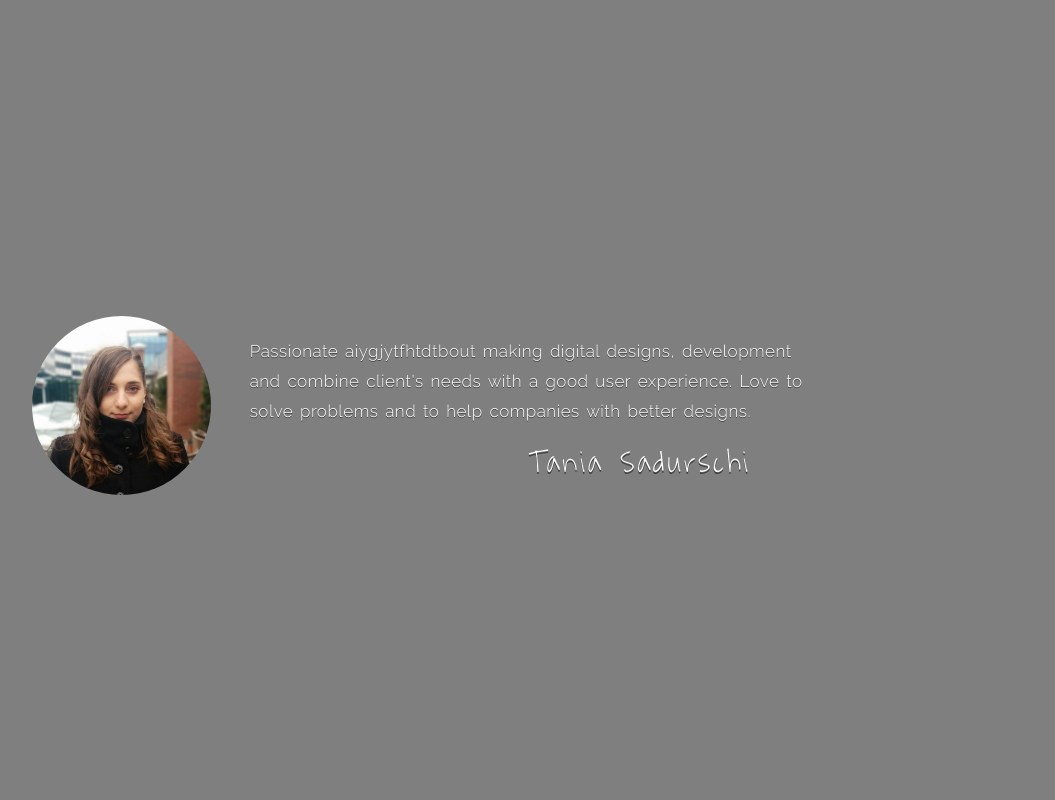
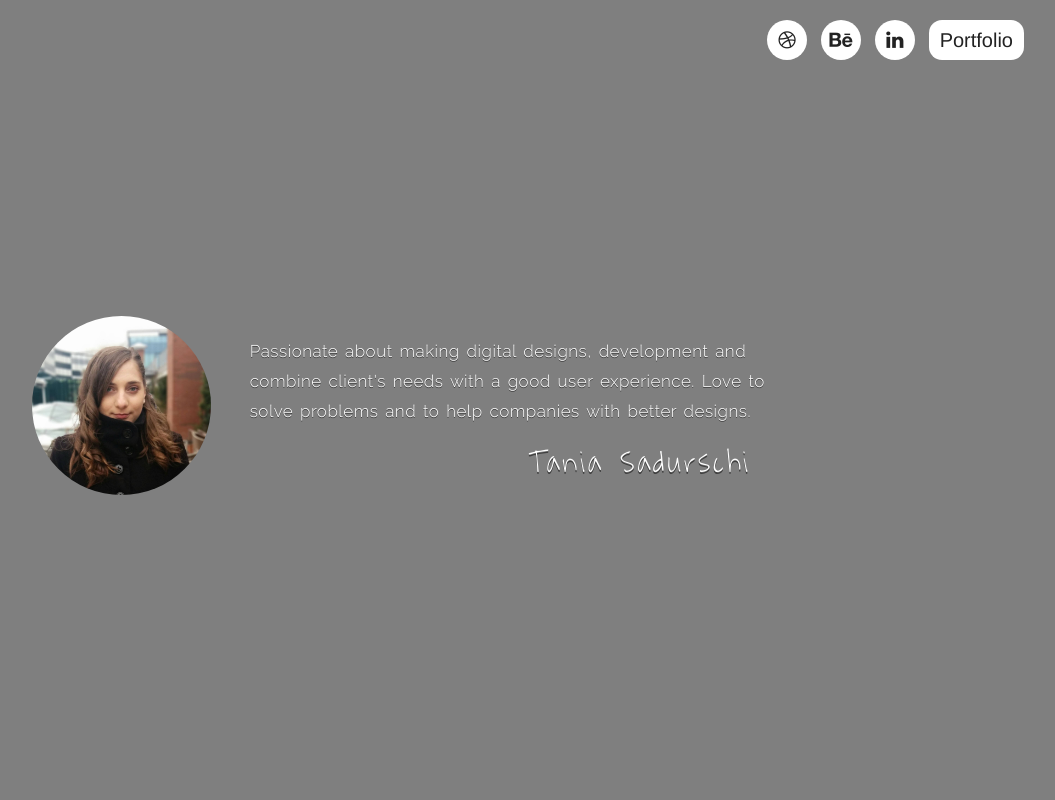
Before and after one commit to tanialaurasa/blog, a plain HTML site: page index.html in a window 1280 px wide. Shown: the top 800 px of the page, without its empty margins (221-1276 px from the left). Drawn offline with Linux system fonts and the light colour scheme.

Commit message:
Added on header, social media and portfolio buttons, and on 'post page', back button on avatar to homepage.

```diff
--- a/css/style.css
+++ b/css/style.css
@@ -103,12 +103,59 @@
 }
 
 .post-link:hover .title-post {
-  opacity: 0.5;
+  color: #ac897d;
+  text-shadow: 0 0.05em 0 rgba(80, 18, 18, 0.5);
 }
 
 a:hover {
   text-decoration: none;
 }
+
+p {
+  margin: 0 0 10px;
+  font-size: 19px;
+}
+
+ul.social-buttons {
+    margin-bottom: 0;
+    text-align: center;
+    float: right;
+}
+
+ul.social-buttons li a {
+    display: block;
+    width: 40px;
+    height: 40px;
+    border-radius: 100%;
+    font-size: 20px;
+    line-height: 40px;
+    outline: 0;
+    color: #222;
+    background-color: #fff;
+    -webkit-transition: all .3s;
+    -moz-transition: all .3s;
+    transition: all .3s;
+}
+
+ul.social-buttons li a:hover,
+ul.social-buttons li a:focus,
+ul.social-buttons li a:active {
+    background-color: #855c4e;
+}
+
+.list-inline {
+  position: absolute;
+  top: 20px;
+  right: 30px;
+}
+
+.portfolio.box {
+  display: inline-table;
+  border-radius: 13px;
+  padding: 0 11px;
+}
+
+/**** This is for Post ****/
 
 .header-post {
   height: auto;
@@ -137,7 +184,25 @@ a:hover {
   padding: 24px 0 24px 0;
 }
 
-p {
-  margin: 0 0 10px;
-  font-size: 19px;
+.img-relative {
+  position: relative;
 }
+
+.hover-back {
+  background-color: #e19972;
+  position: absolute;
+  height: 100%;
+  width: 100%;
+  opacity: 0;
+  border-radius: 50%;
+}
+
+.hover-back:hover {
+  opacity: 0.15;
+  cursor: pointer;
+}
+
+/*Shift < - select litera
+Shift alt < - select words
+shift command < - select line
+Cmd / - comment*/
--- a/index.html
+++ b/index.html
@@ -8,17 +8,32 @@
   <link rel="stylesheet" href="css/normalize.css">
   <link rel="stylesheet" href="css/bootstrap.css">
   <link rel="stylesheet" href="css/style.css">
+  <link href="https://maxcdn.bootstrapcdn.com/font-awesome/4.6.1/css/font-awesome.min.css" rel="stylesheet">
 </head>
 <body>
   <div class="content">
     <div class="header">
       <div class="black-background">
+        <ul class="list-inline social-buttons">
+          <li>
+            <a href="https://dribbble.com/tanialaura" target="_blank"><i class="fa fa-dribbble" aria-hidden="true"></i></a>
+          </li>
+          <li>
+            <a href="https://www.behance.net/tanialaura507d" target="_blank"><i class="fa fa-behance" aria-hidden="true"></i></a>
+          </li>
+          <li>
+            <a href="https://ro.linkedin.com/in/taniasadurschi" target="_blank"><i class="fa fa-linkedin"></i></a>
+          </li>
+          <li>
+            <a href="https://tanialaurasa.github.io/portfolio/" target="_blank" class="portfolio box">Portfolio</a>
+          </li>
+        </ul>
         <div class="about-me">
           <div class="column-img">
             <img class="me" src="img/me.jpg" alt="">
           </div>
           <div class="">
-            <div class="about">Passionate aiygjytfhtdtbout making digital designs,
+            <div class="about">Passionate about making digital designs,
               development and combine client's needs with a good user
               experience. Love to solve problems and to help companies
               with better designs.</div>
```
Also changed, not shown: post.html (+3 -2 lines).
